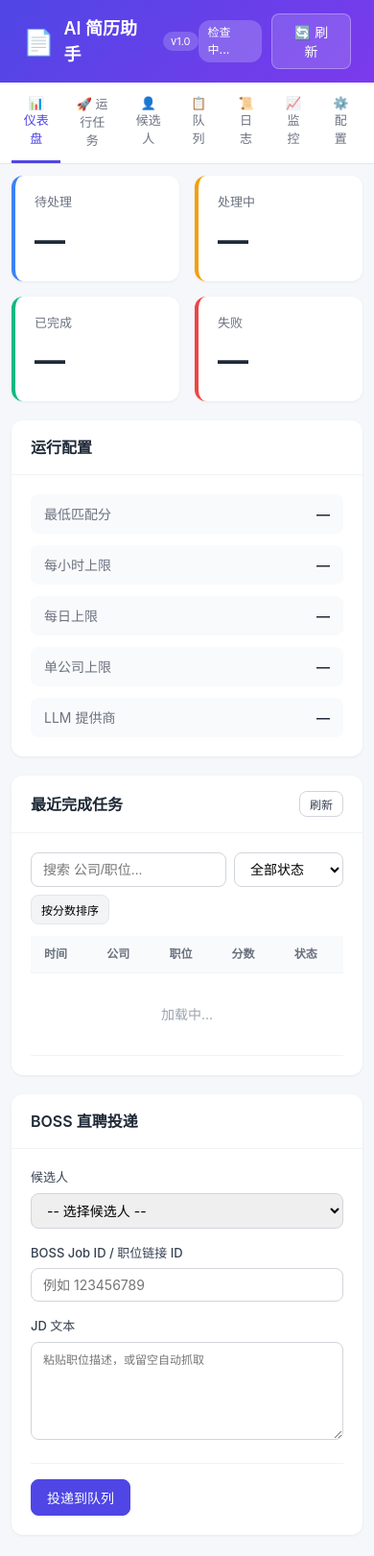
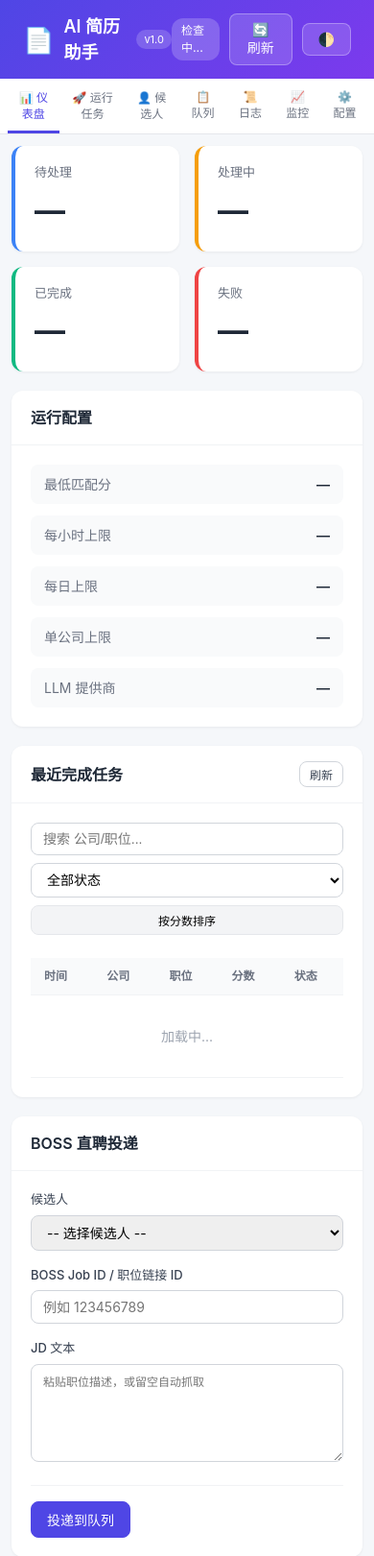
Before and after one commit to byxacb/ai-resume-autoapply, a FastAPI app: page / in a window 390 px wide. Shown: the top 1621 px of the page at 96% size. Run offline with FastAPI, Linux system fonts and the light colour scheme.

Commit message:
feat(web): add dark mode, table pagination, mobile tuning

```diff
--- a/web/static/app.js
+++ b/web/static/app.js
@@ -606,3 +606,44 @@ async function submitBossApply() {
   }
 }
 document.getElementById('boss-apply-form')?.addEventListener('submit', (e) => { e.preventDefault(); submitBossApply(); });
+
+function toggleTheme() {
+  const html = document.documentElement;
+  const current = html.getAttribute('data-theme');
+  const next = current === 'dark' ? 'light' : 'dark';
+  html.setAttribute('data-theme', next);
+  localStorage.setItem('theme', next);
+}
+(function initTheme() {
+  const saved = localStorage.getItem('theme');
+  if (saved === 'dark') document.documentElement.setAttribute('data-theme', 'dark');
+})();
+window.__recentPage = 1;
+window.__recentPageSize = 10;
+window.__queuePage = 1;
+window.__queuePageSize = 10;
+function paginate(containerId, total, page, pageSize, renderFn) {
+  const totalPages = Math.max(1, Math.ceil(total / pageSize));
+  page = Math.min(page, totalPages);
+  renderFn(page);
+  const el = document.getElementById(containerId);
+  if (!el) return;
+  el.innerHTML = '';
+  const prev = document.createElement('button');
+  prev.textContent = '上一页';
+  prev.disabled = page <= 1;
+  prev.onclick = () => { if (page > 1) { window[containerId] = page - 1; refreshRecent(); if (containerId === 'queue-pagination') refreshQueue(); } };
+  el.appendChild(prev);
+  const info = document.createElement('span');
+  info.style.margin = '0 8px';
+  info.textContent = page + ' / ' + totalPages;
+  el.appendChild(info);
+  const next = document.createElement('button');
+  next.textContent = '下一页';
+  next.disabled = page >= totalPages;
+  next.onclick = () => { if (page < totalPages) { window[containerId] = page + 1; refreshRecent(); if (containerId === 'queue-pagination') refreshQueue(); } };
+  el.appendChild(next);
+}
+function renderRecentTable(jobs) {
+  // existing logic will be wrapped by pagination in caller if needed
+}
--- a/web/static/style.css
+++ b/web/static/style.css
@@ -368,3 +368,61 @@ main { padding: 24px; max-width: 1400px; margin: 0 auto; }
 .chart-grid{display:grid;grid-template-columns:repeat(auto-fit,minmax(280px,1fr));gap:16px;margin-top:16px;}
 .chart-card{background:#fff;border:1px solid #e1e4e8;border-radius:12px;padding:12px;}
 .chart-card canvas{width:100% !important;height:220px !important;}
+
+/* === Dark Mode === */
+[data-theme="dark"] {
+  background: #0f172a;
+  color: #e2e8f0;
+}
+[data-theme="dark"] .topbar {
+  background: linear-gradient(135deg, #312e81 0%, #4c1d95 100%);
+}
+[data-theme="dark"] .tabs { background: #1e293b; border-bottom-color: #334155; }
+[data-theme="dark"] .tab { color: #94a3b8; }
+[data-theme="dark"] .tab:hover { background: #1e293b; color: #e2e8f0; }
+[data-theme="dark"] .tab.active { color: #a5b4fc; border-bottom-color: #a5b4fc; }
+[data-theme="dark"] .card { background: #1e293b; border: 1px solid #334155; box-shadow: none; }
+[data-theme="dark"] .card-header { border-bottom-color: #334155; }
+[data-theme="dark"] .kpi-card { background: #1e293b; border: 1px solid #334155; }
+[data-theme="dark"] .kpi-label { color: #94a3b8; }
+[data-theme="dark"] .kpi-value { color: #f8fafc; }
+[data-theme="dark"] .table th { background: #0f172a; color: #94a3b8; border-bottom-color: #334155; }
+[data-theme="dark"] .table td { border-bottom-color: #334155; color: #e2e8f0; }
+[data-theme="dark"] .table tbody tr:hover { background: #334155; }
+[data-theme="dark"] .config-row { background: #0f172a; }
+[data-theme="dark"] .config-key { color: #94a3b8; }
+[data-theme="dark"] .config-val { color: #f8fafc; }
+[data-theme="dark"] .metrics-pre { background: #0f172a; color: #e2e8f0; }
+[data-theme="dark"] .metric-card { background: #0f172a; border: 1px solid #334155; }
+[data-theme="dark"] .logs { background: #0b0f19; color: #e2e8f0; }
+
+/* === Pagination === */
+.pagination {
+  display: flex;
+  gap: 6px;
+  align-items: center;
+  justify-content: flex-end;
+  margin-top: 12px;
+  font-size: 13px;
+  color: #374151;
+}
+.pagination button {
+  padding: 6px 10px;
+  border-radius: 6px;
+  border: 1px solid #d1d5db;
+  background: white;
+  cursor: pointer;
+}
+[data-theme="dark"] .pagination button { background: #1e293b; border-color: #334155; color: #e2e8f0; }
+.pagination button:disabled { opacity: 0.5; cursor: not-allowed; }
+
+/* === Mobile === */
+@media (max-width: 768px) {
+  .kpi-grid { grid-template-columns: 1fr 1fr; }
+  .tabs { padding: 0 8px; }
+  .tab { padding: 10px 8px; font-size: 12px; }
+  main { padding: 12px; }
+  .table-toolbar { flex-direction: column; }
+  .chart-grid { grid-template-columns: 1fr; }
+  .modal-content { width: 95vw; }
+}
--- a/web/templates/index.html
+++ b/web/templates/index.html
@@ -17,7 +17,7 @@
     </div>
     <div class="topbar-actions">
       <span id="health-status" class="badge badge-unknown">检查中...</span>
-      <button class="btn btn-ghost" onclick="refreshAll()">🔄 刷新</button>
+      <button class="btn btn-ghost" onclick="refreshAll()">🔄 刷新</button><button class="btn btn-ghost" id="theme-toggle" onclick="toggleTheme()">🌓</button>
     </div>
   </header>
 
@@ -91,6 +91,8 @@
             <tbody>
               <tr><td colspan="5" class="empty">加载中...</td></tr>
             </tbody>
+          <div class="pagination" id="queue-pagination"></div>
+          <div class="pagination" id="recent-pagination"></div>
           </table>
         </div>
       </div>
```
